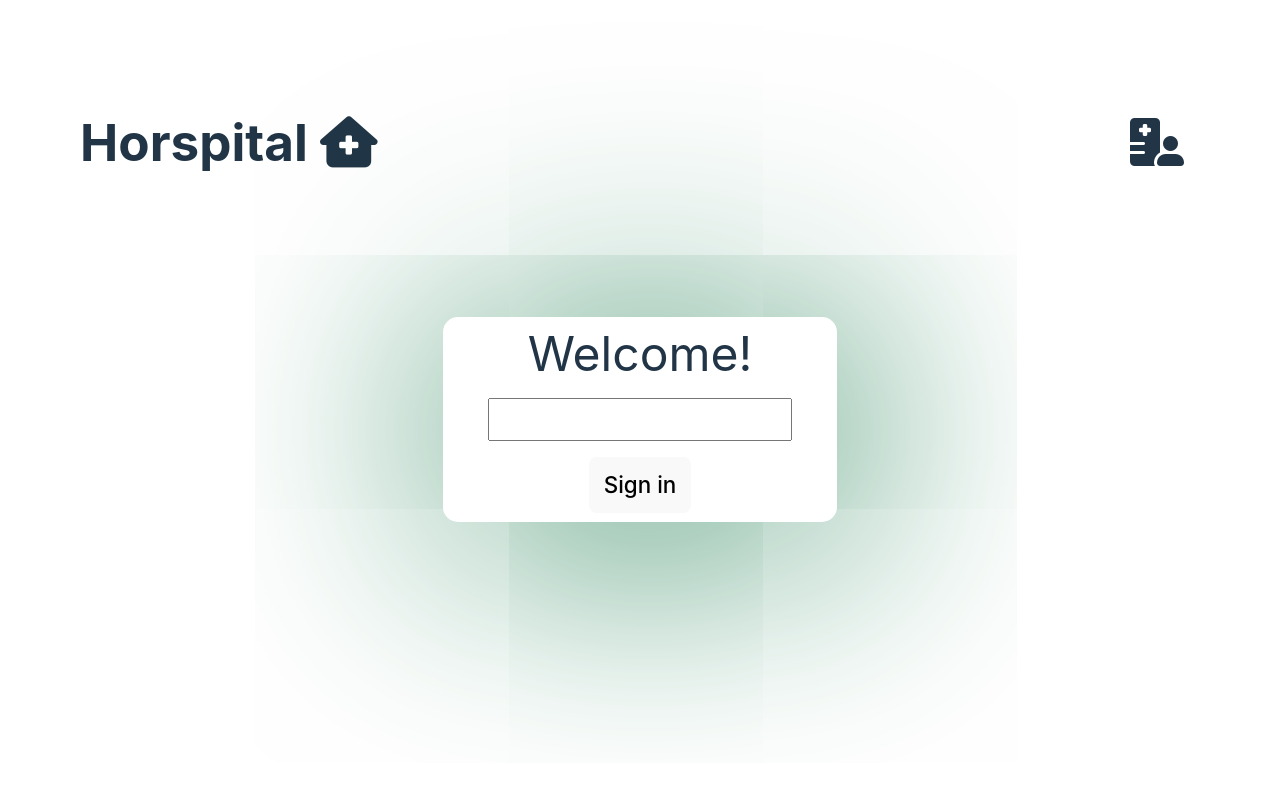
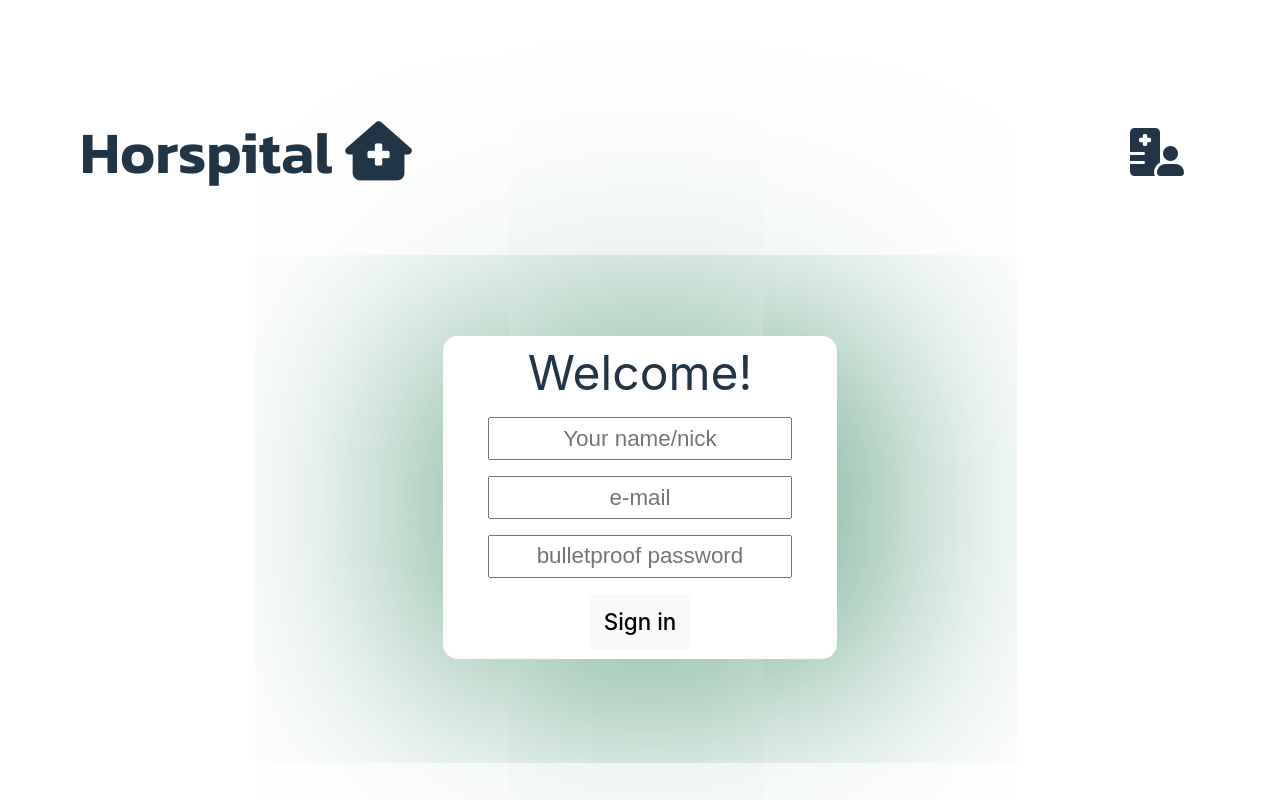
Before and after one commit to kjacyno/horspital, a React (Vite) app: page / in a window 1280 px wide. Built offline with nearby package versions, Linux system fonts and the light colour scheme; no server answers; the HTML template or start-up script is replaced by a standard one.

Commit message:
working on firebase auth for user

```diff
--- a/index.html
+++ b/index.html
@@ -7,6 +7,10 @@
     <title>Equine Hospital</title>
     <link rel="icon" type="image/x-icon" href="./src/assets/horse-head.svg">
 
+
+    <link rel="preconnect" href="https://fonts.googleapis.com">
+    <link rel="preconnect" href="https://fonts.gstatic.com" crossorigin>
+    <link href="https://fonts.googleapis.com/css2?family=Kanit:wght@600&display=swap" rel="stylesheet">
   </head>
   <body>
   <div id="root"></div>
--- a/package.json
+++ b/package.json
@@ -16,7 +16,8 @@
     "firebase": "^9.20.0",
     "prop-types": "^15.8.1",
     "react": "^18.2.0",
-    "react-dom": "^18.2.0"
+    "react-dom": "^18.2.0",
+    "react-select": "^5.7.2"
   },
   "devDependencies": {
     "@types/react": "^18.0.28",
--- a/src/App.jsx
+++ b/src/App.jsx
@@ -1,35 +1,39 @@
-// import { initializeApp } from "firebase/app";
-// import { getStorage } from "firebase/storage";
-// const firebaseConfig = {
-//     apiKey: "AIzaSyAdZQUiiagX4o2zoFJQRyjgrjWpV2DarK0",
-//     authDomain: "equine-hospital-d9a54.firebaseapp.com",
-//     projectId: "equine-hospital-d9a54",
-//     storageBucket: "equine-hospital-d9a54.appspot.com",
-//     messagingSenderId: "128788100150",
-//     appId: "1:128788100150:web:8aafa4957cc31f5ad0d497"
-// };
-// const app = initializeApp(firebaseConfig);
-// const storage = getStorage(app);
 
 import './sass/main.scss'
 import {useEffect, useState} from "react";
 import LoginBox from "./components/LoginBox.jsx";
+import ClinicView from "./components/ClinicView.jsx";
+import { getAuth, onAuthStateChanged } from "firebase/auth";
+
 
 function App() {
-    const [login, setLogin] = useState(true)
+
+    const [user, setUser] = useState('');
+
     useEffect(() => {
-        setLogin(localStorage.getItem('userName'));
+        const auth = getAuth();
+        onAuthStateChanged(auth, (user) => {
+            if (user) {
+                setUser(user);
+            } else {
+                setUser(null);
+            }
+        });
 
     }, []);
-
+    console.log(user)
     return (
         <div className='container'>
             <header>
                 <div><h1>Horspital <i className="fa-solid fa-house-medical"></i></h1></div>
-                <div className="user-icon"><i className="fa-solid fa-hospital-user">{login && <h2>Hi, {login}.</h2>}</i></div>
+                <div className="user-icon"><i className="fa-solid fa-hospital-user">{user && <h2>Hi, {user.displayName}.</h2>}</i></div>
             </header>
-            {!login && <LoginBox
-            />}
+            {user ? (<ClinicView/>)
+               : (<LoginBox
+                    user={user}
+                    setUser={setUser}
+                />)
+            }
 
         </div>
     )
--- /dev/null
+++ b/src/components/ClinicView.jsx
@@ -0,0 +1,107 @@
+
+// import AsyncSelect from 'react-select/async';
+// import { collection, addDoc } from "firebase/firestore";
+import {useState} from "react";
+// import {db} from "../firebase/index.js";
+
+function ClinicView() {
+    const [options, setOptions] = useState([]);
+    const [selected, setSelected] = useState('');
+    const [isEdited, setIsEdited] = useState(false);
+    const [newOption, setNewOption] = useState('');
+    const [editOption, setEditOption] = useState('');
+
+    // useEffect(() => {
+    //     // Add a new document in collection "cities"
+    //     (async () => {
+    //         const docRef = await addDoc(collection(db, "cities"), {
+    //         name: "Tokyo",
+    //         country: "Japan"
+    //         });
+    //         console.log("Document written with ID: ", docRef.id);
+    //     })();
+    //     const savedOptions = localStorage.getItem('clinicOptions');
+    //     if (savedOptions){setOptions(JSON.parse(savedOptions))}
+    // }, []);
+
+    // useEffect(() => {
+    //     localStorage.setItem('clinicOptions', JSON.stringify(options));
+    // }, [options]);
+    function handleAddOption(event) {
+        event.preventDefault();
+        if (newOption.trim() !== '') {
+            setOptions([...options, newOption]);
+            setNewOption('');
+            localStorage.setItem('clinicOptions', JSON.stringify(options))
+        }
+    }
+
+    function handleDeleteOption(toDelete, event) {
+        event.preventDefault();
+
+        setOptions(options.filter((option) => option !== toDelete));
+        localStorage.setItem('clinicOptions', JSON.stringify(options))
+        setIsEdited(false);
+    }
+
+    const handleEditOption = (event) => {
+        event.preventDefault();
+        if (editOption.trim() !== '') {
+            const optionsUpdate = options.map((option) => option === selected ? editOption : option);
+            setOptions(optionsUpdate);
+            setSelected(editOption);
+            setIsEdited(false)
+        }
+    }
+
+
+return (
+    <section className="stable">
+        <div className='clinic-form'>
+            <form className="select-clinic">
+                <label htmlFor='clinic'>Choose clinic</label>
+                <select
+                    value={selected}
+                    onChange={(event) => {
+                        setSelected(event.target.value);
+                        setIsEdited(false)
+                    }}
+                    name='clinic'
+                    id='clinic'>
+                    <option value=''>*****</option>
+                    {options.map((option) => (
+                        <option key={option} value={option}>{option}</option>))}
+                </select>
+                {selected && (
+                    <div>
+                        <button onClick={() => setIsEdited(!isEdited)}>
+                            {isEdited ? 'Cancel' : 'Edit'}
+                        </button>
+                        <button onClick={() => handleDeleteOption(selected)}>
+                            Delete
+                        </button>
+                    </div>
+                )}
+                {isEdited && (<>
+                        <input
+                            type='text'
+                            value={editOption}
+                            onChange={(event) => setEditOption(event.target.value)}/>
+                        <button onClick={handleEditOption}>Save</button>
+                    </>
+                )}
+                <div>
+                    <input
+                        type='text'
+                        value={newOption}
+                        onChange={(event) => setNewOption(event.target.value)}
+                    />
+                    <button onClick={handleAddOption}>Add</button>
+                </div>
+            </form>
+        </div>
+    </section>
+);
+}
+
+export default ClinicView;
--- a/src/components/LoginBox.jsx
+++ b/src/components/LoginBox.jsx
@@ -1,41 +1,76 @@
 import PropTypes from 'prop-types'
 import {useState} from "react";
+import { createUserWithEmailAndPassword,updateProfile} from "firebase/auth";
+import {auth} from "../firebase/index.js";
 
-function LoginBox() {
-const [value, setValue] = useState('')
-    // function handleInputChange(event) {
-    //     const value = event.target.value;
-    //     // setLogin(value)
-    // }
+function LoginBox({user, setUser}) {
+    const [email, setEmail] = useState('');
+    const [password, setPassword] = useState('')
+    const [login, setLogin] = useState('');
 
-    function handleUserLogin() {
-        if (value.trim() !== '') {
-            localStorage.setItem("userName", value);
-            setValue('')
+
+
+
+    async function handleNewUser(event) {
+        event.preventDefault();
+        if (login.trim() && email.trim() && password.trim() !== '') {
+          await createUserWithEmailAndPassword(auth, email, password)
+                .then((userCredential) => {
+                    // Signed in
+                    const user = userCredential.user;
+                    updateProfile(user, {
+                        displayName: login
+                    })
+                    setUser(user)
+                })
+                .catch((error) => {
+                    const errorCode = error.code;
+                    const errorMessage = error.message;
+                    console.error(errorCode, errorMessage);
+                });
+            setUser({ ...user, displayName: '' });
+
         }
     }
 
     return (
         <section className="login-page">
-          <div></div>  <div className="login-box">
-                <form onSubmit={handleUserLogin}>
-                    <label htmlFor="login">Welcome!</label>
+            <div></div>
+            <div className="login-box">
+                <form onSubmit={handleNewUser}>
+                    <label htmlFor="email">Welcome!</label>
                     <input
                         type="text"
-                        value={value}
+                        value={login}
                         id='login'
                         name='login'
-                        onChange={(event) => setValue(event.target.value)}
+                        onChange={(event) => setLogin(event.target.value)}
+                        placeholder='Your name/nick'
+                    />
+                    <label htmlFor="email"></label>
+                    <input type="email"
+                           value={email}
+                           id='email'
+                           placeholder='e-mail'
+                           onChange={(event) => setEmail(event.target.value)}
+                    />
+                    <label htmlFor="pwd"></label>
+                    <input type="password"
+                           id='password'
+                           value={password}
+                           placeholder='bulletproof password'
+                           onChange={(event) => setPassword(event.target.value)}
                     />
                     <button type='submit'>Sign in</button>
                 </form>
-            </div><div></div>
+            </div>
+            <div></div>
         </section>
     );
 }
 
-// LoginBox.propTypes = {
-//     setLogin: PropTypes.func,
-//     login: PropTypes.any
-// }
+LoginBox.propTypes = {
+    setUser: PropTypes.func,
+    user: PropTypes.any
+}
 export default LoginBox;
--- /dev/null
+++ b/src/firebase/index.js
@@ -0,0 +1,29 @@
+// Import the functions you need from the SDKs you need
+import { initializeApp } from "firebase/app";
+import { getAuth } from "firebase/auth";
+import { getFirestore } from "firebase/firestore";
+// TODO: Add SDKs for Firebase products that you want to use
+// https://firebase.google.com/docs/web/setup#available-libraries
+
+// Your web app's Firebase configuration
+const firebaseConfig = {
+    apiKey: "AIzaSyAdZQUiiagX4o2zoFJQRyjgrjWpV2DarK0",
+    authDomain: "equine-hospital-d9a54.firebaseapp.com",
+    databaseURL: "https://equine-hospital-d9a54-default-rtdb.europe-west1.firebasedatabase.app",
+    projectId: "equine-hospital-d9a54",
+    storageBucket: "equine-hospital-d9a54.appspot.com",
+    messagingSenderId: "128788100150",
+    appId: "1:128788100150:web:8aafa4957cc31f5ad0d497"
+};
+
+// Initialize Firebase
+const app = initializeApp(firebaseConfig);
+
+// Initialize Firebase Authentication and get a reference to the service
+const auth = getAuth(app);
+
+// Initialize Cloud Firestore and get a reference to the service
+const db = getFirestore(app);
+
+
+export {auth, db};
--- a/src/sass/_header.scss
+++ b/src/sass/_header.scss
@@ -1,17 +1,23 @@
 
 header {
-   display: flex;
-   align-items: center;
-   justify-content: space-between;
+  display: flex;
+  align-items: center;
+  justify-content: space-between;
+
   .fa-solid.fa-hospital-user {
     font-size: 3rem;
     padding: 3rem;
   }
-  h1{
+
+  h1 {
     padding: 2rem;
+    font-family: 'Kanit', sans-serif;
+  font-size: 3.7rem;
   }
+
   h2 {
-    font-size: 1rem;
-    font-family: Inter, system-ui, Avenir, Helvetica, Arial, sans-serif;
-  }
- }
+    font-size: 1.4rem;
+    font-family: 'Kanit', sans-serif;  }
+
+
+}
```
Also changed, not shown: public/index.html (deleted, +0 -33 lines), firebase.json, 1 other file (tests, documents, lock files or other folders).
